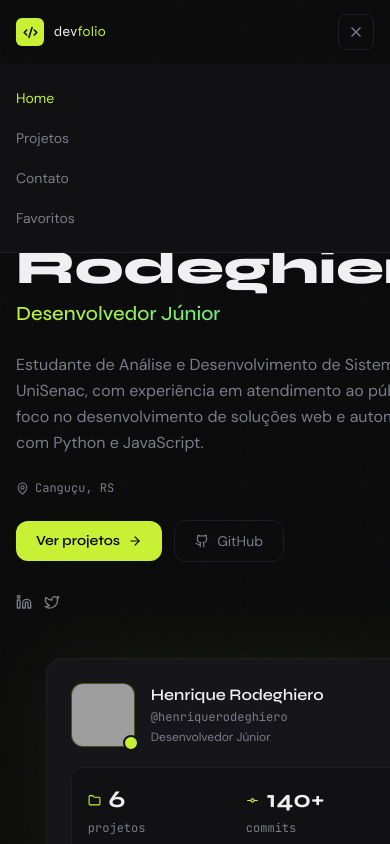
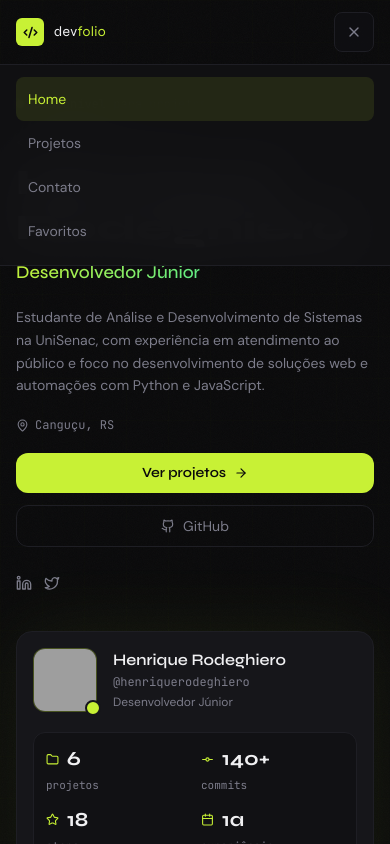
Before and after one commit to rdgfps/repositorio, a React (Vite) app: page / in a window 390 px wide. Both pictures are taken after a click on the button 356 px from the left and 32 px from the top of the page. Shown: the top 844 px of the page. Built offline with nearby package versions, Linux system fonts and the light colour scheme; grey boxes are pictures that could not be loaded.

Commit message:
feat: add novo projeto

```diff
--- a/src/components/Footer.jsx
+++ b/src/components/Footer.jsx
@@ -22,7 +22,7 @@ export default function Footer() {
           </div>
 
           <div className="flex flex-col gap-4">
-            <div className="flex items-center gap-4">
+            <div className="flex flex-wrap items-center gap-x-4 gap-y-2">
               <Link to="/" className="text-text-secondary hover:text-text-primary text-xs transition-colors">Home</Link>
               <Link to="/projects" className="text-text-secondary hover:text-text-primary text-xs transition-colors">Projetos</Link>
               <Link to="/favorites" className="text-text-secondary hover:text-text-primary text-xs transition-colors">Favoritos</Link>
@@ -47,7 +47,7 @@ export default function Footer() {
 
         <div className="divider mt-8 mb-6" />
 
-        <div className="flex items-center justify-between">
+        <div className="flex flex-col sm:flex-row sm:items-center sm:justify-between gap-3">
           <p className="text-text-muted text-xs font-mono">
             © {new Date().getFullYear()} {developer.name}
           </p>
--- a/src/components/Navbar.jsx
+++ b/src/components/Navbar.jsx
@@ -67,8 +67,10 @@ export default function Navbar() {
 
         {/* Mobile menu toggle */}
         <button
-          className="md:hidden w-9 h-9 flex items-center justify-center rounded-lg border border-bg-border text-text-secondary"
+          className="md:hidden w-10 h-10 flex items-center justify-center rounded-lg border border-bg-border bg-bg-secondary/70 text-text-secondary"
           onClick={() => setMenuOpen(v => !v)}
+          aria-label={menuOpen ? 'Fechar menu' : 'Abrir menu'}
+          aria-expanded={menuOpen}
         >
           {menuOpen ? <X size={16} /> : <Menu size={16} />}
         </button>
@@ -76,13 +78,15 @@ export default function Navbar() {
 
       {/* Mobile menu */}
       {menuOpen && (
-        <div className="md:hidden bg-bg-secondary border-b border-bg-border px-4 py-6 flex flex-col gap-5">
-          <NavLink to="/" end className={({ isActive }) => `text-sm ${isActive ? 'text-accent-lime' : 'text-text-secondary'}`}>Home</NavLink>
-          <NavLink to="/projects" className={({ isActive }) => `text-sm ${isActive ? 'text-accent-lime' : 'text-text-secondary'}`}>Projetos</NavLink>
-          <NavLink to="/contact" className={({ isActive }) => `text-sm ${isActive ? 'text-accent-lime' : 'text-text-secondary'}`}>Contato</NavLink>
-          <NavLink to="/favorites" className={({ isActive }) => `text-sm ${isActive ? 'text-accent-lime' : 'text-text-secondary'}`}>
+        <div className="md:hidden bg-bg-secondary/95 backdrop-blur-xl border-y border-bg-border px-4 py-3">
+          <div className="max-w-6xl mx-auto flex flex-col">
+          <NavLink to="/" end className={({ isActive }) => `rounded-lg px-3 py-3 text-sm ${isActive ? 'bg-accent-lime/10 text-accent-lime' : 'text-text-secondary'}`}>Home</NavLink>
+          <NavLink to="/projects" className={({ isActive }) => `rounded-lg px-3 py-3 text-sm ${isActive ? 'bg-accent-lime/10 text-accent-lime' : 'text-text-secondary'}`}>Projetos</NavLink>
+          <NavLink to="/contact" className={({ isActive }) => `rounded-lg px-3 py-3 text-sm ${isActive ? 'bg-accent-lime/10 text-accent-lime' : 'text-text-secondary'}`}>Contato</NavLink>
+          <NavLink to="/favorites" className={({ isActive }) => `rounded-lg px-3 py-3 text-sm ${isActive ? 'bg-accent-lime/10 text-accent-lime' : 'text-text-secondary'}`}>
             Favoritos {favorites.length > 0 && `(${favorites.length})`}
           </NavLink>
+          </div>
         </div>
       )}
     </header>
--- a/src/components/SearchFilter.jsx
+++ b/src/components/SearchFilter.jsx
@@ -38,12 +38,12 @@ export default function SearchFilter({ query, setQuery, activeTechs, setActiveTe
       </div>
 
       {/* Tech filters */}
-      <div className="flex flex-wrap gap-2">
+      <div className="-mx-4 flex gap-2 overflow-x-auto px-4 pb-1 sm:mx-0 sm:flex-wrap sm:overflow-visible sm:px-0 sm:pb-0">
         {allTechs.map(tech => (
           <button
             key={tech}
             onClick={() => toggle(tech)}
-            className={`tag-tech px-2.5 py-1 rounded cursor-pointer ${activeTechs.includes(tech) ? 'active' : ''}`}
+            className={`tag-tech flex-shrink-0 px-2.5 py-1 rounded cursor-pointer ${activeTechs.includes(tech) ? 'active' : ''}`}
           >
             {tech}
           </button>
@@ -51,7 +51,7 @@ export default function SearchFilter({ query, setQuery, activeTechs, setActiveTe
         {hasFilters && (
           <button
             onClick={clear}
-            className="px-2.5 py-1 rounded text-[0.7rem] font-mono text-text-secondary border border-bg-border hover:border-text-muted hover:text-text-primary transition-colors"
+            className="flex-shrink-0 px-2.5 py-1 rounded text-[0.7rem] font-mono text-text-secondary border border-bg-border hover:border-text-muted hover:text-text-primary transition-colors"
           >
             limpar
           </button>
--- a/src/data/projects.js
+++ b/src/data/projects.js
@@ -56,6 +56,28 @@ O objetivo do projeto foi simular um sistema real de uso em balcão, priorizando
     createdAt: '2025-05-02',
   },
   {
+    id: 'lp-nutri',
+    name: 'Landing Page Profissional',
+    description: 'Landing page profissional para nutricionista, desenvolvida com foco em conversão e captação de pacientes. Design moderno, responsivo e otimizado para transmitir autoridade e facilitar o contato direto via WhatsApp.',
+
+longDescription: `Landing page desenvolvida para nutricionista com foco em posicionamento profissional e atração de novos pacientes no digital. O projeto foi pensado para funcionar como uma vitrine estratégica, destacando os serviços oferecidos, diferenciais e a credibilidade da profissional.
+
+A página conta com um design moderno, limpo e totalmente responsivo, garantindo uma ótima experiência tanto no desktop quanto no mobile. A estrutura foi planejada para conduzir o usuário de forma intuitiva, utilizando técnicas de conversão como chamadas para ação (CTAs), seções de prova social e apresentação clara dos benefícios do acompanhamento nutricional.
+
+Além disso, a landing page foi otimizada para performance e carregamento rápido, com integração direta ao WhatsApp para facilitar o contato e aumentar a taxa de conversão.
+
+O principal objetivo do projeto foi transformar visitantes em potenciais clientes, criando uma presença digital profissional e eficiente para a nutricionista.`,
+    techs: ['CSS', 'TypeScript', 'Git'],
+    image: 'https://images.unsplash.com/photo-1648134859177-66e35b61e106?q=80&w=1160&auto=format&fit=crop&ixlib=rb-4.1.0&ixid=M3wxMjA3fDB8MHxwaG90by1wYWdlfHx8fGVufDB8fHx8fA%3D%3D',
+    github: 'https://github.com/rdgfps/lp-profissional',
+    demo: null,
+    featured: true,
+    status: 'active',
+    stars: 0,
+    views: 27,
+    createdAt: '2025-05-13',
+  },
+  {
     id: 'crud-cantina',
     name: 'CRUD - Cantina Escolar',
     description: 'Sistema CRUD para gerenciamento de cantina, permitindo cadastro, edição, listagem e exclusão de produtos e dados.',
--- a/src/index.css
+++ b/src/index.css
@@ -255,4 +255,20 @@
     height: 1px;
     background: linear-gradient(90deg, transparent, #1e1e24, transparent);
   }
+
+  @media (max-width: 640px) {
+    .grid-bg {
+      background-size: 42px 42px;
+    }
+
+    .card-glass:hover,
+    .btn-primary:hover {
+      transform: none;
+    }
+
+    .project-thumbnail img,
+    .card-glass:hover .project-thumbnail img {
+      transform: none;
+    }
+  }
 }
--- a/src/pages/Favorites.jsx
+++ b/src/pages/Favorites.jsx
@@ -9,11 +9,11 @@ export default function Favorites() {
   const saved = projects.filter(p => favorites.includes(p.id))
 
   return (
-    <main className="min-h-screen pt-28 pb-24 px-4 sm:px-6">
+    <main className="min-h-screen pt-24 sm:pt-28 pb-16 sm:pb-24 px-4 sm:px-6">
       <div className="max-w-6xl mx-auto">
         <div className="mb-10">
           <p className="text-text-secondary text-xs font-mono uppercase tracking-widest mb-2">coleção</p>
-          <h1 className="font-display font-extrabold text-4xl text-text-primary mb-3 flex items-center gap-3">
+          <h1 className="font-display font-extrabold text-3xl sm:text-4xl text-text-primary mb-3 flex flex-wrap items-center gap-3 break-words">
             Favoritos
             {saved.length > 0 && (
               <span className="text-text-muted font-mono text-base">({saved.length})</span>
--- a/src/pages/Home.jsx
+++ b/src/pages/Home.jsx
@@ -5,23 +5,23 @@ import ProjectCard from '../components/ProjectCard'
 
 function StatItem({ icon: Icon, value, label }) {
   return (
-    <div className="flex flex-col gap-1">
+    <div className="flex min-w-0 flex-col gap-1">
       <div className="flex items-center gap-2">
-        <Icon size={13} className="text-accent-lime" />
-        <span className="font-display font-bold text-2xl text-text-primary">{value}</span>
+        <Icon size={13} className="text-accent-lime flex-shrink-0" />
+        <span className="font-display font-bold text-xl sm:text-2xl text-text-primary">{value}</span>
       </div>
-      <span className="text-text-secondary text-xs font-mono">{label}</span>
+      <span className="text-text-secondary text-[11px] sm:text-xs font-mono truncate">{label}</span>
     </div>
   )
 }
 
 function LangBar({ name, level }) {
   return (
-    <div className="flex items-center gap-3">
-      <span className="text-text-secondary text-xs w-20 font-mono">{name}</span>
-      <div className="flex gap-1">
+    <div className="flex items-center gap-3 min-w-0">
+      <span className="text-text-secondary text-xs w-16 sm:w-20 font-mono flex-shrink-0">{name}</span>
+      <div className="flex gap-1 min-w-0">
         {Array.from({ length: 5 }).map((_, i) => (
-          <div key={i} className={`w-5 h-1.5 rounded-full ${i < level ? 'bg-accent-lime' : 'bg-bg-border'}`} />
+          <div key={i} className={`w-4 sm:w-5 h-1.5 rounded-full ${i < level ? 'bg-accent-lime' : 'bg-bg-border'}`} />
         ))}
       </div>
     </div>
@@ -34,16 +34,16 @@ export default function Home() {
   return (
     <main className="min-h-screen">
       {/* Hero */}
-      <section className="relative pt-32 pb-24 px-4 sm:px-6 overflow-hidden">
+      <section className="relative pt-24 sm:pt-32 pb-16 sm:pb-24 px-4 sm:px-6 overflow-hidden">
         {/* BG effects */}
         <div className="absolute top-20 right-0 w-[500px] h-[500px] rounded-full bg-accent-lime/4 blur-[100px] pointer-events-none" />
         <div className="absolute bottom-0 left-0 w-[300px] h-[300px] rounded-full bg-accent-cyan/3 blur-[80px] pointer-events-none" />
         <div className="absolute inset-0 grid-bg pointer-events-none opacity-40" />
 
         <div className="max-w-6xl mx-auto">
-          <div className="grid md:grid-cols-2 gap-12 lg:gap-20 items-center">
+          <div className="grid md:grid-cols-2 gap-10 lg:gap-20 items-center">
             {/* Left */}
-            <div className="flex flex-col gap-6 animate-stagger">
+            <div className="flex flex-col gap-5 sm:gap-6 animate-stagger min-w-0">
               {/* Status badge */}
               <div className="flex items-center gap-2.5 w-fit">
                 <div className="dot-status" />
@@ -55,15 +55,15 @@ export default function Home() {
                 <p className="text-text-secondary text-sm font-mono mb-2 tracking-widest uppercase">
                   &lt;developer/&gt;
                 </p>
-                <h1 className="font-display font-extrabold text-5xl sm:text-6xl leading-none text-text-primary">
+                <h1 className="font-display font-extrabold text-4xl sm:text-6xl leading-tight sm:leading-none text-text-primary break-words">
                   {developer.name}
                 </h1>
-                <h2 className="font-display font-medium text-xl mt-2 text-gradient-lime">
+                <h2 className="font-display font-medium text-lg sm:text-xl mt-2 text-gradient-lime">
                   {developer.title}
                 </h2>
               </div>
 
-              <p className="text-text-secondary text-base leading-relaxed max-w-md font-body">
+              <p className="text-text-secondary text-sm sm:text-base leading-relaxed max-w-md font-body">
                 {developer.bio}
               </p>
 
@@ -74,13 +74,13 @@ export default function Home() {
               </div>
 
               {/* Actions */}
-              <div className="flex items-center gap-3 flex-wrap">
-                <Link to="/projects" className="btn-primary px-5 py-2.5 rounded-xl text-sm flex items-center gap-2">
+              <div className="flex flex-col sm:flex-row items-stretch sm:items-center gap-3">
+                <Link to="/projects" className="btn-primary px-5 py-2.5 rounded-xl text-sm flex items-center justify-center gap-2">
                   Ver projetos
                   <ArrowRight size={14} />
                 </Link>
                 <a href={developer.github} target="_blank" rel="noopener noreferrer"
-                  className="btn-ghost px-5 py-2.5 rounded-xl text-sm flex items-center gap-2 bg-transparent">
+                  className="btn-ghost px-5 py-2.5 rounded-xl text-sm flex items-center justify-center gap-2 bg-transparent">
                   <Github size={14} />
                   GitHub
                 </a>
@@ -100,25 +100,25 @@ export default function Home() {
             </div>
 
             {/* Right — Profile card */}
-            <div className="flex justify-center md:justify-end" style={{ opacity: 0, animation: 'fadeUp 0.6s ease forwards 0.3s' }}>
-              <div className="card-glass rounded-2xl p-6 w-full max-w-sm glow-lime flex flex-col gap-5">
+            <div className="flex justify-center md:justify-end min-w-0" style={{ opacity: 0, animation: 'fadeUp 0.6s ease forwards 0.3s' }}>
+              <div className="card-glass rounded-2xl p-4 sm:p-6 w-full max-w-sm glow-lime flex flex-col gap-5">
                 {/* Avatar */}
-                <div className="flex items-start gap-4">
+                <div className="flex items-start gap-4 min-w-0">
                   <div className="relative">
                     <div className="w-16 h-16 rounded-xl overflow-hidden bg-accent-lime/10 border border-accent-lime/20">
                       <img src={developer.avatar} alt={developer.name} className="w-full h-full object-cover" />
                     </div>
                     <div className="absolute -bottom-1 -right-1 w-4 h-4 bg-accent-lime rounded-full border-2 border-bg-card" />
                   </div>
-                  <div>
-                    <h3 className="font-display font-semibold text-text-primary">{developer.name}</h3>
-                    <p className="text-text-secondary text-xs font-mono mt-0.5">@henriquerodeghiero</p>
+                  <div className="min-w-0">
+                    <h3 className="font-display font-semibold text-text-primary break-words">{developer.name}</h3>
+                    <p className="text-text-secondary text-xs font-mono mt-0.5 truncate">@henriquerodeghiero</p>
                     <p className="text-text-secondary text-xs mt-1">{developer.title}</p>
                   </div>
                 </div>
 
                 {/* Stats */}
-                <div className="grid grid-cols-2 gap-4 p-4 rounded-xl bg-bg-secondary border border-bg-border">
+                <div className="grid grid-cols-2 gap-3 sm:gap-4 p-3 sm:p-4 rounded-xl bg-bg-secondary border border-bg-border">
                   <StatItem icon={Folder} value={developer.stats.projects} label="projetos" />
                   <StatItem icon={GitCommit} value={`${developer.stats.commits}+`} label="commits" />
                   <StatItem icon={Star} value={developer.stats.stars} label="stars" />
@@ -170,12 +170,12 @@ export default function Home() {
       {/* Featured projects */}
       <section className="px-4 sm:px-6 pb-24">
         <div className="max-w-6xl mx-auto">
-          <div className="flex items-center justify-between mb-8">
+          <div className="flex flex-col sm:flex-row sm:items-center sm:justify-between gap-4 mb-8">
             <div>
               <p className="text-text-secondary text-xs font-mono uppercase tracking-widest mb-1">selecionados</p>
               <h2 className="font-display font-bold text-2xl text-text-primary">Projetos em Destaque</h2>
             </div>
-            <Link to="/projects" className="text-text-secondary text-sm hover:text-accent-lime transition-colors flex items-center gap-1 font-mono">
+            <Link to="/projects" className="text-text-secondary text-sm hover:text-accent-lime transition-colors flex items-center gap-1 font-mono w-fit">
               ver todos <ArrowRight size={13} />
             </Link>
           </div>
@@ -191,16 +191,16 @@ export default function Home() {
       {/* CTA */}
       <section className="px-4 sm:px-6 pb-24">
         <div className="max-w-6xl mx-auto">
-          <div className="card-glass rounded-2xl p-10 text-center relative overflow-hidden">
+          <div className="card-glass rounded-2xl p-6 sm:p-10 text-left sm:text-center relative overflow-hidden">
             <div className="absolute top-0 left-1/2 -translate-x-1/2 w-64 h-1 bg-gradient-to-r from-transparent via-accent-lime to-transparent" />
             <p className="font-mono text-xs text-accent-lime uppercase tracking-widest mb-3">vamos trabalhar juntos</p>
-            <h3 className="font-display font-bold text-3xl text-text-primary mb-4">
+            <h3 className="font-display font-bold text-2xl sm:text-3xl text-text-primary mb-4">
               Tem um projeto em mente?
             </h3>
-            <p className="text-text-secondary text-sm max-w-md mx-auto mb-7 font-body leading-relaxed">
+            <p className="text-text-secondary text-sm max-w-md sm:mx-auto mb-7 font-body leading-relaxed">
               Estou disponível para projetos freelance, consultorias e posições fulltime. Vamos conversar.
             </p>
-            <Link to="/contact" className="btn-primary px-8 py-3 rounded-xl text-sm inline-flex items-center gap-2">
+            <Link to="/contact" className="btn-primary w-full sm:w-auto px-8 py-3 rounded-xl text-sm inline-flex items-center justify-center gap-2">
               Entrar em contato <ArrowRight size={14} />
             </Link>
           </div>
```
Also changed, not shown: src/components/ProjectCard.jsx (+8 -8 lines), src/pages/Contact.jsx (+7 -7 lines), src/pages/ProjectDetail.jsx (+9 -9 lines), src/pages/Projects.jsx (+5 -5 lines), 3 other files (tests, documents, lock files or other folders).
